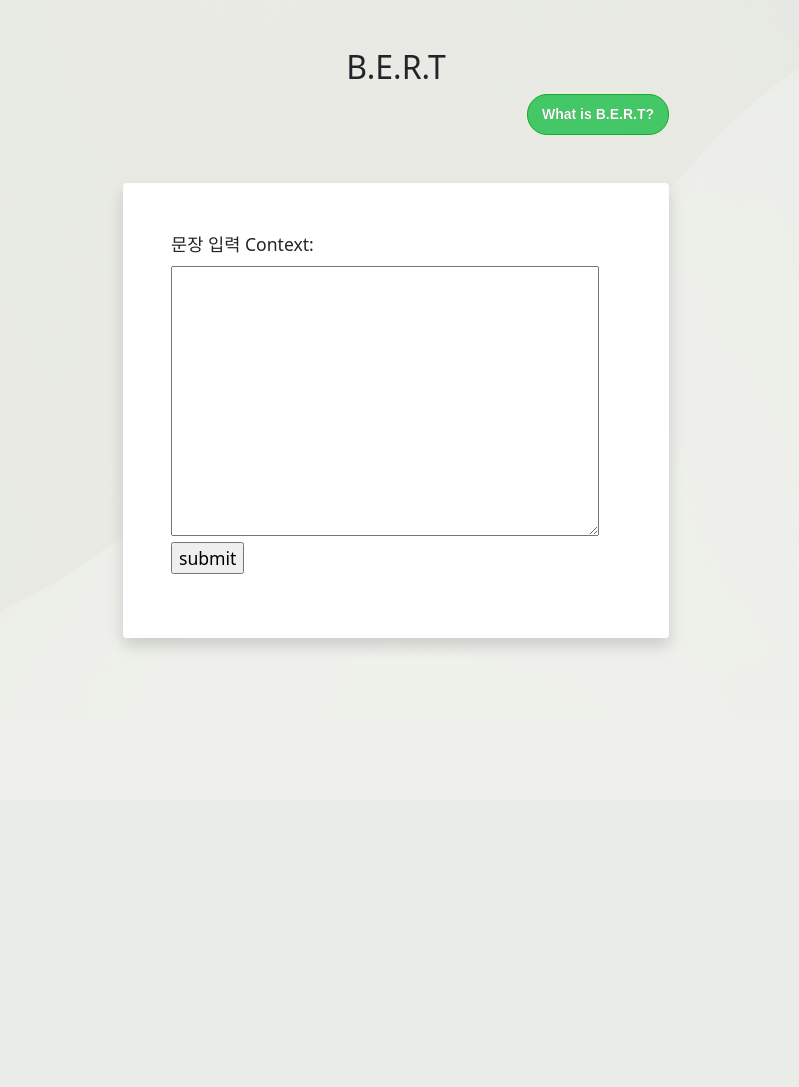
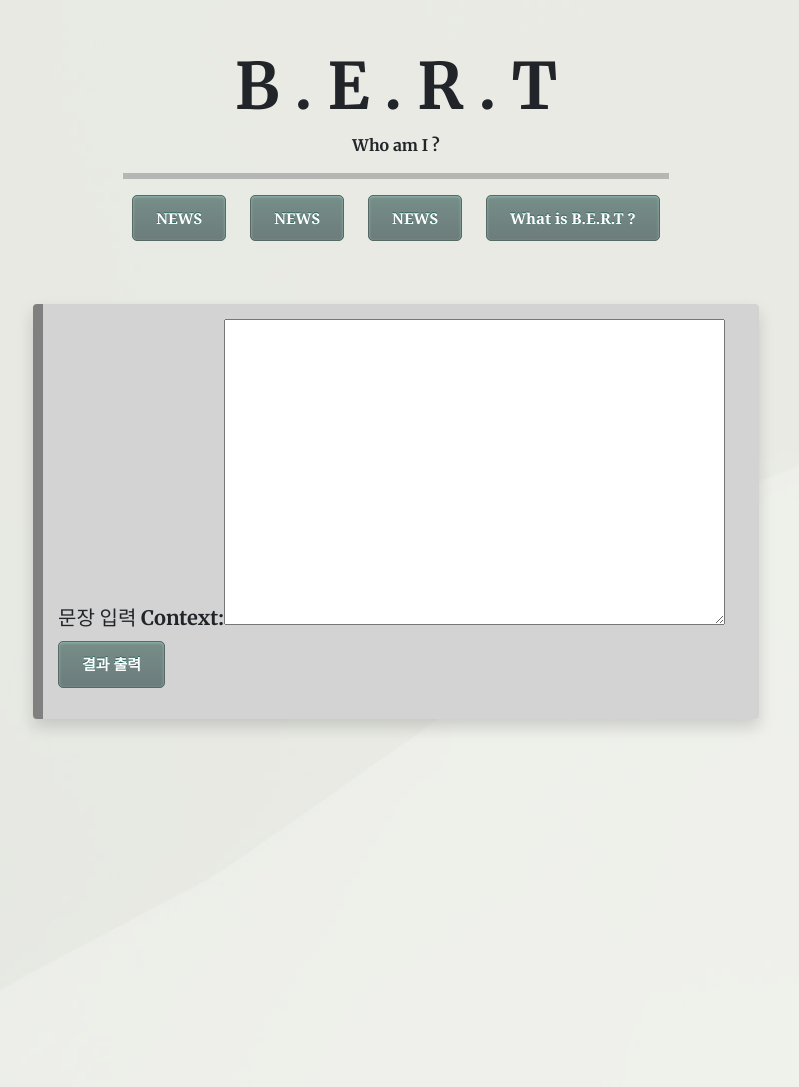
Before and after one commit to tae00909/bert_web, a Django app: page /mysite/input/ in a window 1280 px wide. Shown: the whole page, without its empty margins (244-1043 px from the left). Before the commit the page ends 648 px from the top, so only its background shows below. Run offline with Django 3.2, Linux system fonts and the light colour scheme; some libraries are stand-ins or nearby versions.

Commit message:
11.26 수정

```diff
--- a/mysite/templates/bertweb_input.html
+++ b/mysite/templates/bertweb_input.html
@@ -10,69 +10,54 @@
     <script src="https://cdn.jsdelivr.net/npm/bootstrap@5.1.3/dist/js/bootstrap.min.js" integrity="sha384-QJHtvGhmr9XOIpI6YVutG+2QOK9T+ZnN4kzFN1RtK3zEFEIsxhlmWl5/YESvpZ13" crossorigin="anonymous"></script>
     <!------ Include the above in your HEAD tag ---------->
     <link rel="stylesheet" href="{% static 'css/test.css' %}" />
-{#    <style>#}
-{#        #test_btn1{#}
-{#            border-radius: 5px;#}
-{#            background-color: rgba(0,0,0,0);#}
-{#            color: darkgreen;#}
-{#        }#}
-{#        #test_btn1:hover{#}
-{#            color:white;#}
-{#            background-color: darkgreen;#}
-{#        }#}
-{#    </style>#}
+
+    <style>
+        @import url('https://fonts.googleapis.com/css2?family=Merriweather:wght@700&display=swap');
+        body {
+            font-family: 'Merriweather', serif;
+        }
+    </style>
+
 
 </head>
 <body>
-{#    <form action="" method="post">#}
-{#        {% csrf_token %}#}
-{#        {{ form }}#}
-{#        <input type="submit">#}
-{#    </form>#}
-{##}
-{#    {% if form.is_valid %}#}
-{#        <p> words : <b>{{ words }}</b></p>#}
-{#        <p> anms: <b>{{ anms }}</b></p>#}
-{#        <p> ners: <b>{{ ners }}</b></p>#}
-{#    {% endif %}#}
+
 
     <section class="py-5">
+
         <div class="container">
             <!-- FOR DEMO  PURPOSE -->
             <div class="row">
                 <div class="col-lg-6 mx-auto">
                     <header class="text-center pb-5">
-                        <h1 class="h2">B.E.R.T</h1>
-                        <div align="right">
-                            <a href ="{% url 'tag' %}" class="myButton">What is B.E.R.T?</a>
+                        <h1 class="h2" style="font-size: 4rem">B . E . R . T</h1>
+                        <div>Who am I ?</div>
+                        <hr style="border: solid">
+                        <div align="center">
+                            <a class="myButton" style="margin-right:20px">NEWS</a>
+                            <a class="myButton" style="margin-right:20px">NEWS</a>
+                            <a class="myButton" style="margin-right:20px">NEWS</a>
+                            <a href ="{% url 'tag' %}" class="myButton">What is B.E.R.T ?</a>
                         </div>
                     </header>
                 </div>
             </div><!-- END -->
 
+            <div class="row">
+                <div class="col-lg-6 mx-auto" style="width:750px; height:750px;">
 
-            <div class="row">
-                <div class="col-lg-6 mx-auto">
 
-                    <!-- CUSTOM BLOCKQUOTE -->
-{#                    <blockquote class="blockquote blockquote-custom bg-white p-5 shadow rounded">#}
-{#                        <div class="blockquote-custom-icon bg-info shadow-sm"><i class="fa fa-quote-left text-white"></i></div>#}
-{#                        <p class="mb-0 mt-2 font-italic">"(여기는 문장)Lorem ipsum dolor sit amet, consectetur adipiscing elit, sed do eiusmod  tempor incididunt ut labore et dolore magna aliqua. Ut enim ad minim veniam, quis nostrud exercitation ullamco laboris nisi ut aliquip ex ea commodo <a href="#" class="text-info">@consequat</a>."</p>#}
-{#                        <footer class="blockquote-footer pt-4 mt-4 border-top">(여기는 결과)Someone famous in#}
-{#                            <cite title="Source Title">Source Title</cite>#}
-{#                        </footer>#}
-{#                    </blockquote><!-- END -->#}
-                    <blockquote class="blockquote blockquote-custom bg-white p-5 shadow rounded">
+                    <blockquote class="blockquote shadow rounded">
                         <div class="mb-3">
                             <form action="" method="post">
                                 {% csrf_token %}
                                 <label for="exampleFormControlTextarea1" class="form-label">문장 입력</label>
                                 {{ form }}
-                                <input type="submit" value="submit">
+                                <input type="submit" class="myButton" value="결과 출력">
                             </form>
                         </div>
                     </blockquote>
-                    {% if form.is_valid %}#}
+                    {% if form.is_valid %}
                         <p> words : <b>{{ words }}</b></p>
                         <p> anms: <b>{{ anms }}</b></p>
                         <p> ners: <b>{{ ners }}</b></p>
--- a/mysite/url.py
+++ b/mysite/url.py
@@ -5,6 +5,7 @@ from mysite.views import bert, bert_output, bert_tag
 urlpatterns = [
     path('input/', bert, name='input'),
     path('output/', bert_output, name='output'),
-    path('tag/', bert_tag, name='tag')
+    path('tag/', bert_tag, name='tag'),
+
 
 ]
--- a/mysite/views.py
+++ b/mysite/views.py
@@ -47,5 +47,6 @@ def bert_output(request):
                                                    'ners': pred[2],
                                                    'context':pred[3]})
 
+
 def bert_tag(request):
     return render(request, 'bertweb_tag.html')
--- a/static/css/test.css
+++ b/static/css/test.css
@@ -4,6 +4,8 @@ body {
   background-size: cover;
   background-repeat: no-repeat;
 }
+
+
 /*
 *
 * ==========================================
@@ -17,8 +19,8 @@ body {
 }
 
 .blockquote-custom-icon {
-  width: 50px;
-  height: 50px;
+  width: 70px;
+  height: 70px;
   border-radius: 50%;
   display: flex;
   align-items: center;
@@ -28,7 +30,20 @@ body {
   left: 50px;
 }
 
-
+.blockquote {
+    background-color: lightgray;
+    border-left: 10px solid gray;
+    margin: 15px 0;
+    padding: 15px;
+}
+blockquote p {
+    margin-bottom: 10px;
+}
+blockquote cite {
+    color: #a1a1a1;
+    display: block;
+    font-size: 14px;
+}
 /*
 *
 * ==========================================
@@ -37,31 +52,26 @@ body {
 *
 */
 .myButton {
-	background-color:#44c767;
-	border-radius:20px;
-	border:1px solid #18ab29;
+	box-shadow:inset 0px 1px 3px 0px #91b8b3;
+	background:linear-gradient(to bottom, #768d87 5%, #6c7c7c 100%);
+	background-color:#768d87;
+	border-radius:5px;
+	border:1px solid #566963;
 	display:inline-block;
 	cursor:pointer;
 	color:#ffffff;
-	font-family:Arial;
-	font-size:14px;
+	font-family:Georgia;
+	font-size:15px;
 	font-weight:bold;
-	padding:9px 14px;
+	padding:11px 23px;
 	text-decoration:none;
-	text-shadow:0px 0px 0px #2f6627;
+	text-shadow:0px -1px 0px #2b665e;
 }
 .myButton:hover {
-	background-color:#5cbf2a;
+	background:linear-gradient(to bottom, #6c7c7c 5%, #768d87 100%);
+	background-color:#6c7c7c;
 }
 .myButton:active {
 	position:relative;
 	top:1px;
 }
-
-/* Web Font Load */
-@font-face {
-    font-family: 'RixYeoljeongdo_Regular';
-    src: url('https://cdn.jsdelivr.net/gh/projectnoonnu/noonfonts_2102-01@1.0/RixYeoljeongdo_Regular.woff') format('woff');
-    font-weight: normal;
-    font-style: normal;
-}
```
Also changed, not shown: model.py (+13 -3 lines), mysite/templates/bertweb_output.html (+22 -17 lines), mysite/templates/bertweb_tag.html (+9 -2 lines).
